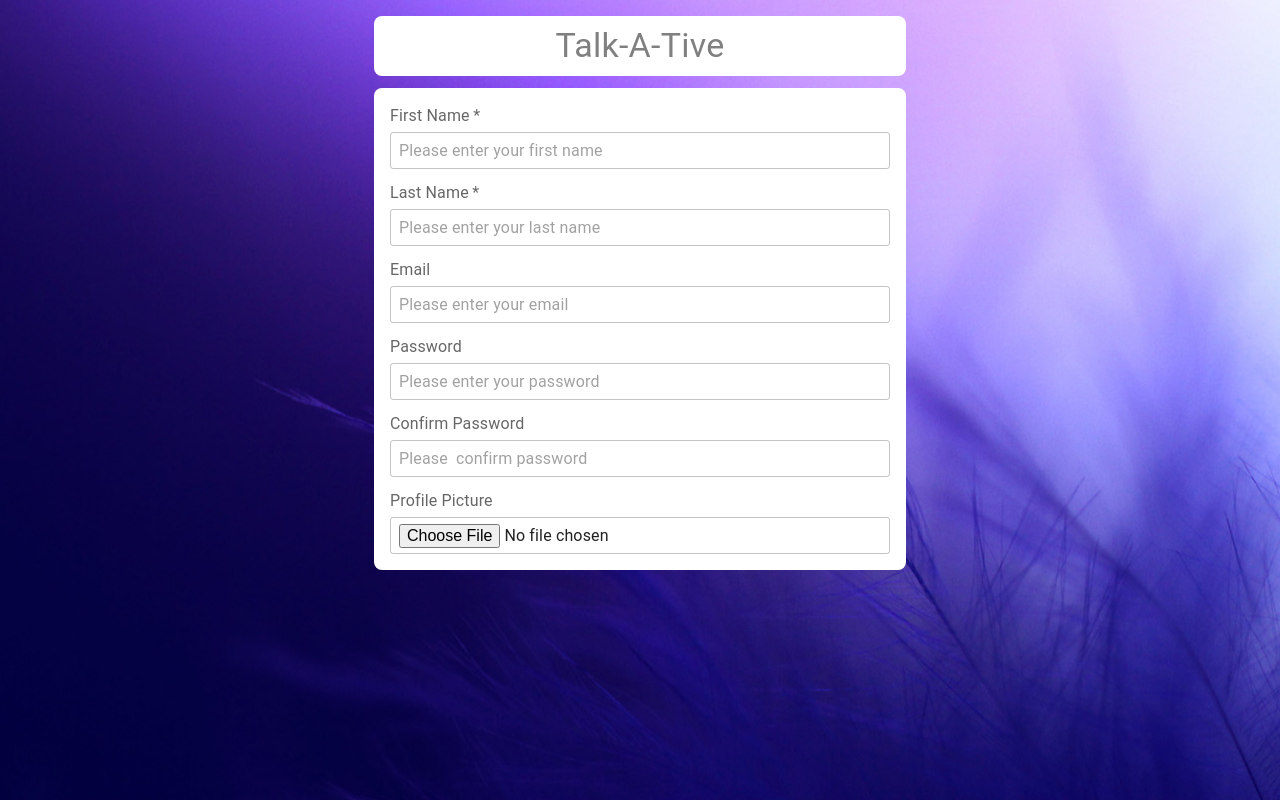
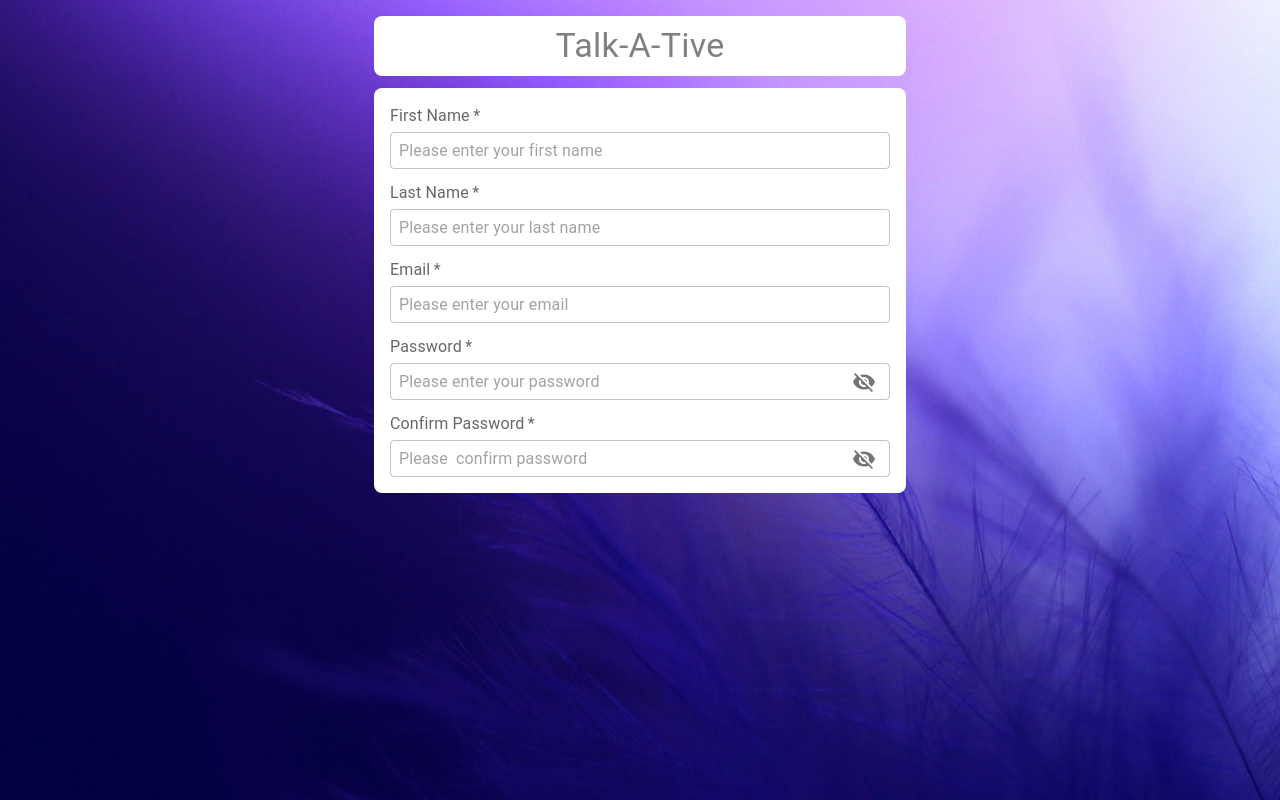
Before and after one commit to vinaymaurya105/chat-app, a React (Create React App) app in the folder client/: page / in a window 1280 px wide. Built offline with nearby package versions, Linux system fonts and the light colour scheme.

Commit message:
signup page done

```diff
--- a/client/src/components/Signup.tsx
+++ b/client/src/components/Signup.tsx
@@ -1,18 +1,61 @@
-import { Box, InputLabel, TextField } from "@mui/material";
+import { Password, Visibility, VisibilityOff } from "@mui/icons-material";
+import {
+  Box,
+  IconButton,
+  InputAdornment,
+  InputLabel,
+  TextField,
+} from "@mui/material";
 import { makeStyles } from "@mui/styles";
+import { useState } from "react";
 
 const useStyle: any = makeStyles(() => ({
   input: {
+    "& .MuiOutlinedInput-root": {
+      border: "1px solid #0000003b",
+      padding: "6px 8px",
+    },
     "& .MuiOutlinedInput-input": {
-      padding: "6px 8px",
-      border: "1px solid #0000003b",
       borderRadius: 3,
+      padding: 0,
     },
   },
 }));
 
+enum ValueType {
+  "firstName",
+  "lastName",
+  "email",
+  "password",
+  "cnfPass",
+  "img",
+}
+
 function Signup() {
   const classes = useStyle();
+
+  const [values, setValues] = useState({
+    firstName: "",
+    lastName: "",
+    email: "",
+    password: "",
+    cnfPass: "",
+    img: "",
+  });
+
+  const [show, setShow] = useState({ password: false, cnfPasswd: false });
+
+  const handleIconClick = (valType: "password" | "cnfPasswd") => {
+    setShow((prev) => ({ ...prev, [valType]: !prev[valType] }));
+  };
+
+  console.log(values);
+  const handleField = (e: any, name: keyof typeof ValueType) => {
+    const value = e.target.value;
+    setValues((prev) => ({ ...prev, [name]: value }));
+  };
+
+  console.log(show);
   return (
     <Box display="flex" flexDirection="column" gap={1.5}>
       <Box className="wrapper">
@@ -23,6 +66,8 @@ function Signup() {
           placeholder="Please enter your first name"
           required
           fullWidth
+          value={values.firstName}
+          onChange={(e) => handleField(e, "firstName")}
         />
       </Box>
       <Box className="wrapper">
@@ -33,47 +78,82 @@ function Signup() {
           placeholder="Please enter your last name"
           required
           fullWidth
+          value={values.lastName}
+          onChange={(e) => handleField(e, "lastName")}
         />
       </Box>
       <Box className="wrapper">
-        <InputLabel>Email</InputLabel>
+        <InputLabel required>Email</InputLabel>
         <TextField
           className={classes.input}
           sx={{ fieldset: { border: "none" } }}
           placeholder="Please enter your email"
           required
           fullWidth
+          value={values.email}
+          onChange={(e) => handleField(e, "email")}
         />
       </Box>
       <Box className="wrapper">
-        <InputLabel>Password</InputLabel>
+        <InputLabel required>Password</InputLabel>
         <TextField
           className={classes.input}
           sx={{ fieldset: { border: "none" } }}
           placeholder="Please enter your password"
           required
+          // value={value.password}
+          type={show.password ? "text" : "password"}
+          InputProps={{
+            endAdornment: (
+              <InputAdornment position="end" style={{ marginLeft: 0 }}>
+                <IconButton
+                  size="small"
+                  onClick={() => handleIconClick("password")}
+                >
+                  {show.password ? <Visibility /> : <VisibilityOff />}
+                </IconButton>
+              </InputAdornment>
+            ),
+          }}
           fullWidth
+          onChange={(e) => handleField(e, "password")}
         />
       </Box>
       <Box className="wrapper">
-        <InputLabel>Confirm Password</InputLabel>
+        <InputLabel required>Confirm Password</InputLabel>
         <TextField
           className={classes.input}
           sx={{ fieldset: { border: "none" } }}
           placeholder="Please  confirm password"
           required
           fullWidth
+          value={values.cnfPass}
+          type={show.cnfPasswd ? "text" : "password"}
+          InputProps={{
+            endAdornment: (
+              <InputAdornment position="end" style={{ marginLeft: 0 }}>
+                <IconButton
+                  size="small"
+                  onClick={() => handleIconClick("cnfPasswd")}
+                >
+                  {show.cnfPasswd ? <Visibility /> : <VisibilityOff />}
+                </IconButton>
+              </InputAdornment>
+            ),
+          }}
+          onChange={(e) => handleField(e, "cnfPass")}
         />
       </Box>
-      <Box className="wrapper">
+      {/* <Box className="wrapper">
         <InputLabel>Profile Picture</InputLabel>
         <TextField
           className={classes.input}
           sx={{ fieldset: { border: "none" } }}
           type="file"
           fullWidth
+          value={values.img}
         />
-      </Box>
+      </Box> */}
     </Box>
   );
 }
```
